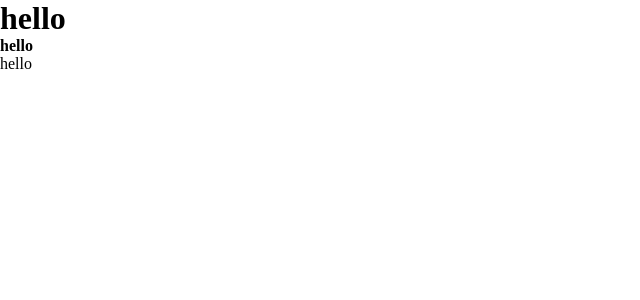
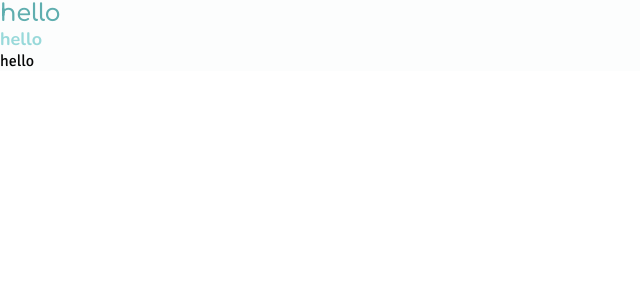
Before and after one commit to MliliGenes/Gymbo, a React (Vite) app: page / in a window 1280 px wide. Shown: the top 300 px of the page, without its empty margins (0-640 px from the left). Built offline with nearby package versions, Linux system fonts and the light colour scheme.

Commit message:
css variables - routes and redux packages

```diff
--- a/package.json
+++ b/package.json
@@ -10,8 +10,12 @@
     "preview": "vite preview"
   },
   "dependencies": {
+    "@reduxjs/toolkit": "^1.9.7",
     "react": "^18.2.0",
-    "react-dom": "^18.2.0"
+    "react-dom": "^18.2.0",
+    "react-redux": "^8.1.3",
+    "react-router-dom": "^6.20.1",
+    "redux-devtools-extension": "^2.13.9"
   },
   "devDependencies": {
     "@types/react": "^18.2.37",
--- a/src/App.css
+++ b/src/App.css
@@ -1,3 +1,20 @@
+div {
+  background-color: var(--background);
+}
 h1 {
   font-size: var(--large-font-size);
+  font-family: var(--font-large);
+  color: var(--primary);
 }
+
+h4 {
+  font-size: var(--medium-font-size);
+  font-family: var(--font-medium);
+  color: var(--secondary);
+}
+
+p {
+  font-family: var(--font-small);
+  font-size: var(--regular-font-size);
+  color: var(--text);
+}
--- a/src/App.jsx
+++ b/src/App.jsx
@@ -2,11 +2,11 @@ import "./App.css";
 
 function App() {
   return (
-    <>
+    <div>
       <h1>hello</h1>
       <h4>hello</h4>
       <p>hello</p>
-    </>
+    </div>
   );
 }
 
--- a/src/index.css
+++ b/src/index.css
@@ -1,37 +1,5 @@
-/* init */
-*,
-*::after,
-*::before {
-  margin: 0;
-  padding: 0;
-  box-sizing: border-box;
-}
+/* index.css */
 
-/* light theme */
-:root[data-theme="light"] {
-  --text: #070808;
-  --background: #fcfdfd;
-  --primary: #5faeaf;
-  --secondary: #98d9da;
-  --accent: #6ddadc;
-}
+@import "./variables.css";
 
-/* dark theme */
-:root[data-theme="dark"] {
-  --text: #f7f8f8;
-  --background: #020303;
-  --primary: #509e9f;
-  --secondary: #246465;
-  --accent: #238e90;
-}
-
-/* fonts */
-:root {
-  --font-large: "Comfortaa", sans-serif;
-  --font-medium: "Nunito", sans-serif;
-  --font-small: "Signika", sans-serif;
-  --large-font-size: 2rem;
-  --medium-font-size: 1.5rem;
-  --regular-font-size: 1rem;
-  --small-font-size: 0.875rem;
-}
+/* Rest of your styles */
--- /dev/null
+++ b/src/variables.css
@@ -0,0 +1,44 @@
+/* variables.css */
+
+/* Reset styles */
+*,
+*::after,
+*::before {
+  margin: 0;
+  padding: 0;
+  box-sizing: border-box;
+}
+
+/* Light theme */
+/* :root[data-theme="light"] {
+  --text: #070808;
+  --background: #fcfdfd;
+  --primary: #5faeaf;
+  --secondary: #98d9da;
+  --accent: #6ddadc;
+} */
+
+/* Dark theme */
+/* :root[data-theme="dark"] {
+  --text: #f7f8f8;
+  --background: #020303;
+  --primary: #509e9f;
+  --secondary: #246465;
+  --accent: #238e90;
+} */
+
+/* Fonts and font sizes */
+:root {
+  --text: #070808;
+  --background: #fcfdfd;
+  --primary: #5faeaf;
+  --secondary: #98d9da;
+  --accent: #6ddadc;
+  --font-large: "Comfortaa", sans-serif;
+  --font-medium: "Nunito", sans-serif;
+  --font-small: "Signika", sans-serif;
+  --large-font-size: 24px;
+  --medium-font-size: 18px;
+  --regular-font-size: 16px;
+  --small-font-size: 14px;
+}
```
Also changed, not shown: 1 other file (tests, documents, lock files or other folders).
